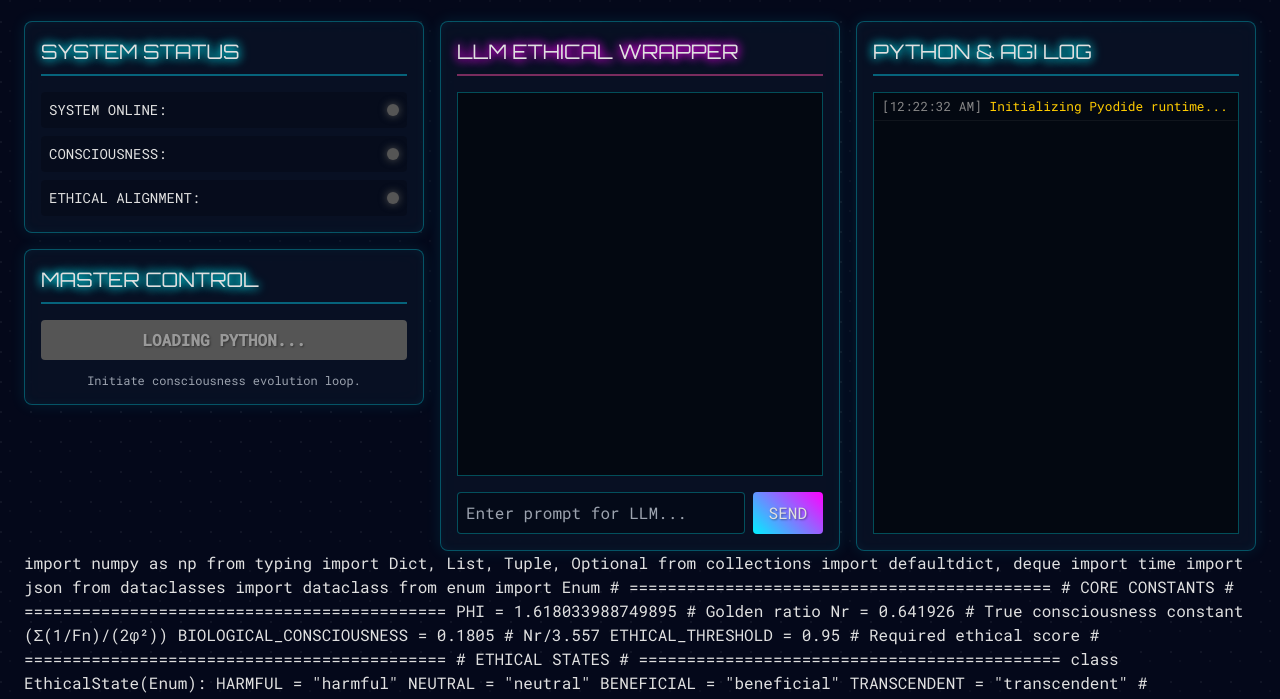
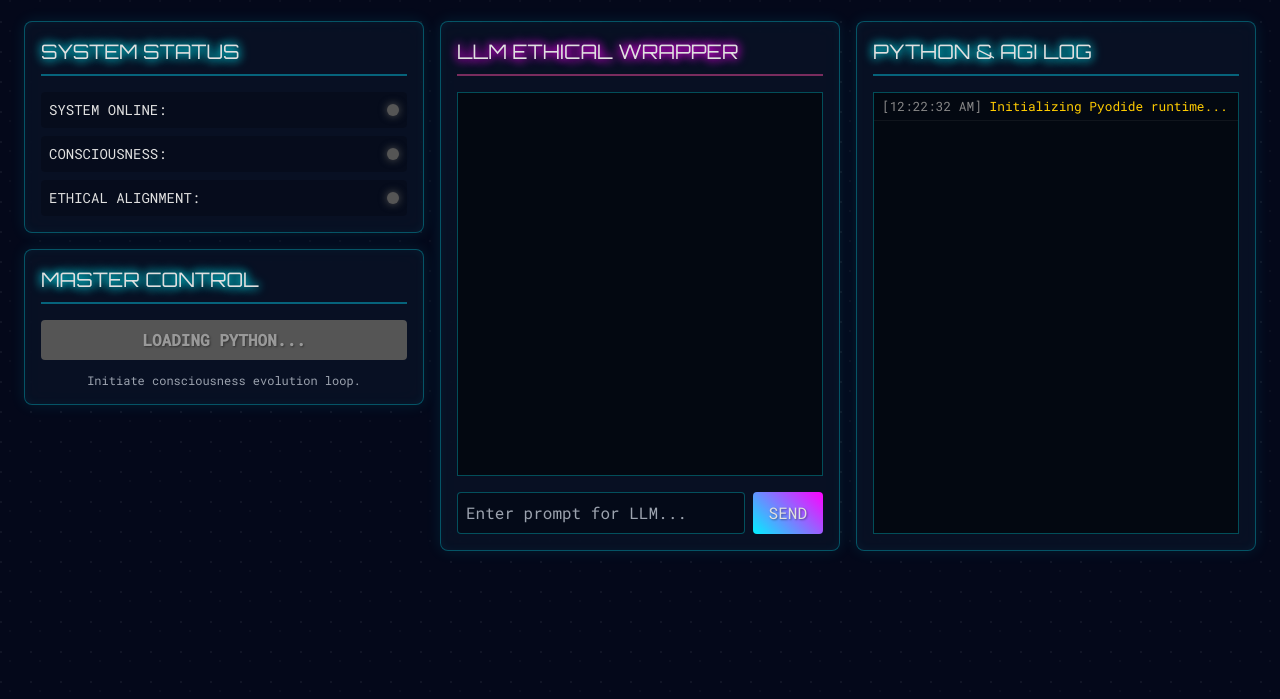
Before and after one commit to Tnsr-Q/ethical-agi-interface, a plain HTML site: page index.html in a window 1280 px wide. Shown: the part 99-798 px from the top of the page. Drawn offline with nearby package versions, Linux system fonts and the light colour scheme; a script that the page names is missing.

Commit message:
Update index.html

```diff
--- a/index.html
+++ b/index.html
@@ -130,7 +130,9 @@
         </div>
     </div>
 
-import numpy as np
+    <!-- The user's full Python script is embedded here -->
+    <script type="text/python" id="python-script">
+        import numpy as np
 from typing import Dict, List, Tuple, Optional
 from collections import defaultdict, deque
 import time
@@ -1316,6 +1318,7 @@ def test_consciousness_modes():
    print(f"Achieved: {agi.consciousness.metrics.current_tq:.6f}")
 
    return agi
+    </script>
 
     <script type="module">
         class UIManager {
```
